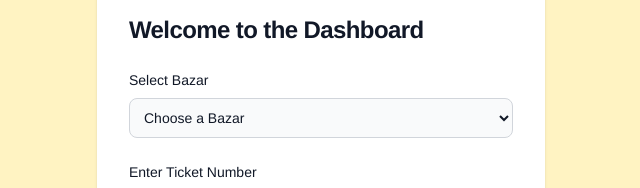
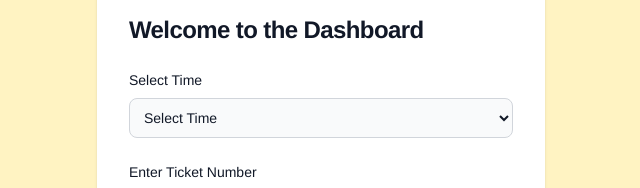
Before and after one commit to Sanjay-Gouda/dpBoss24, a React (Vite) app: page /admin in a window 1280 px wide. Shown: the part 245-433 px from the top of the page, without its empty margins (319-959 px from the left). Built offline with nearby package versions, Linux system fonts and the light colour scheme; sample sign-in values are in the browser's storage.

Commit message:
feat(satta-market authentication)

```diff
--- a/src/components/Constants/httpinstance.js
+++ b/src/components/Constants/httpinstance.js
@@ -1 +1,4 @@
 export const API_ENDPOINT = "https://dashboard.dpboss24.in/api";
+
+export const API_ENDPOINT_LOCAL =
+  "https://0334-2409-40e2-1019-e4f-5039-1780-b27b-64e9.ngrok-free.app/api";
--- a/src/components/Dropdown/index.tsx
+++ b/src/components/Dropdown/index.tsx
@@ -2,20 +2,52 @@ import React from "react";
 
 const Options = [
   {
-    label: "SUNDAY MILAN NIGHT",
-    value: "SUNDAY MILAN NIGHT",
+    label: "10-11",
+    value: "10-11",
   },
   {
-    label: "SUNDAY MILAN DAY",
-    value: "SUNDAY MILAN DAY",
+    label: "11-12",
+    value: "11-12",
   },
   {
-    label: "TIME BAZAR SUNDAY NIGHT",
-    value: "TIME BAZAR SUNDAY NIGHT",
+    label: "12-01",
+    value: "12-01",
   },
   {
-    label: "TIME BAZAR SUNDAY",
-    value: "TIME BAZAR SUNDAY",
+    label: "01-02",
+    value: "01-02",
+  },
+  {
+    label: "02-03",
+    value: "02-03",
+  },
+  {
+    label: "03-04",
+    value: "03-04",
+  },
+  {
+    label: "04-05",
+    value: "04-05",
+  },
+  {
+    label: "05-06",
+    value: "05-06",
+  },
+  {
+    label: "06-07",
+    value: "06-07",
+  },
+  {
+    label: "07-08",
+    value: "07-08",
+  },
+  {
+    label: "08-09",
+    value: "08-09",
+  },
+  {
+    label: "09-10",
+    value: "09-10",
   },
 ];
 
@@ -26,7 +58,7 @@ const SelectOption = ({ handleOptionChange }) => {
         htmlFor="countries"
         className="block mb-2 text-sm font-medium text-gray-900 "
       >
-        Select Bazar
+        Select Time
       </label>
       <select
         onChange={handleOptionChange}
@@ -34,7 +66,7 @@ const SelectOption = ({ handleOptionChange }) => {
         className="bg-gray-50 m-0 border border-gray-300 text-gray-900 text-sm rounded-lg focus:ring-blue-500 focus:border-blue-500 block w-full p-2.5 "
       >
         <option selected value="">
-          Choose a Bazar
+          Select Time
         </option>
         {Options?.map((opt) => (
           <option value={opt.value}>{opt.label}</option>
--- a/src/components/Login/index.jsx
+++ b/src/components/Login/index.jsx
@@ -1,5 +1,5 @@
 import { useState } from "react";
-import { API_ENDPOINT } from "../Constants/httpinstance";
+import { API_ENDPOINT_LOCAL } from "../Constants/httpinstance";
 import { useNavigate } from "react-router-dom";
 
 import { ToastContainer, toast } from "react-toastify";
@@ -38,7 +38,10 @@ const Login = () => {
     };
 
     try {
-      const res = await fetch(`${API_ENDPOINT}/auth/login`, requestOptions);
+      const res = await fetch(
+        `${API_ENDPOINT_LOCAL}/auth/satta/login`,
+        requestOptions
+      );
 
       const data = await res.json();
       const token = data.result.accessToken;
```
